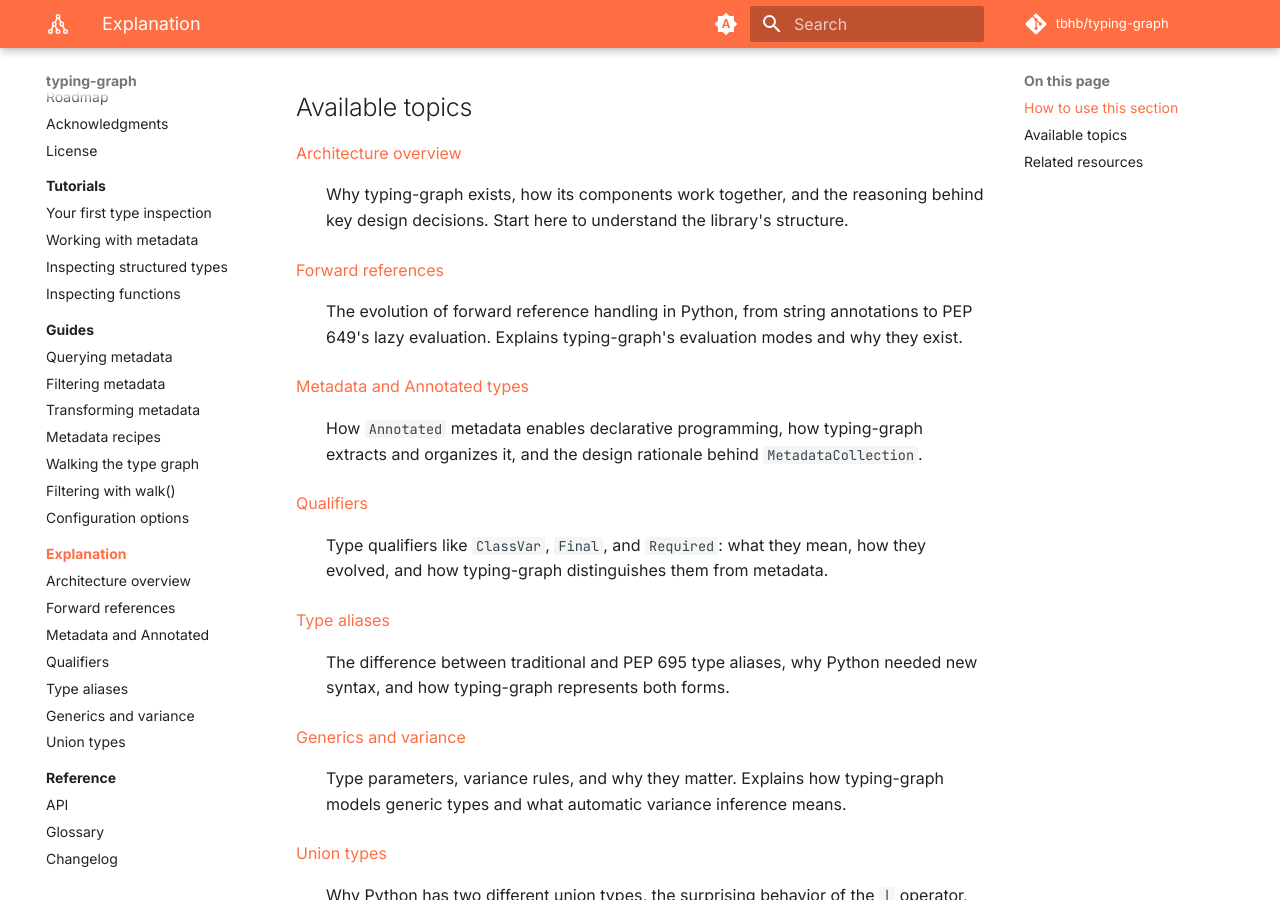
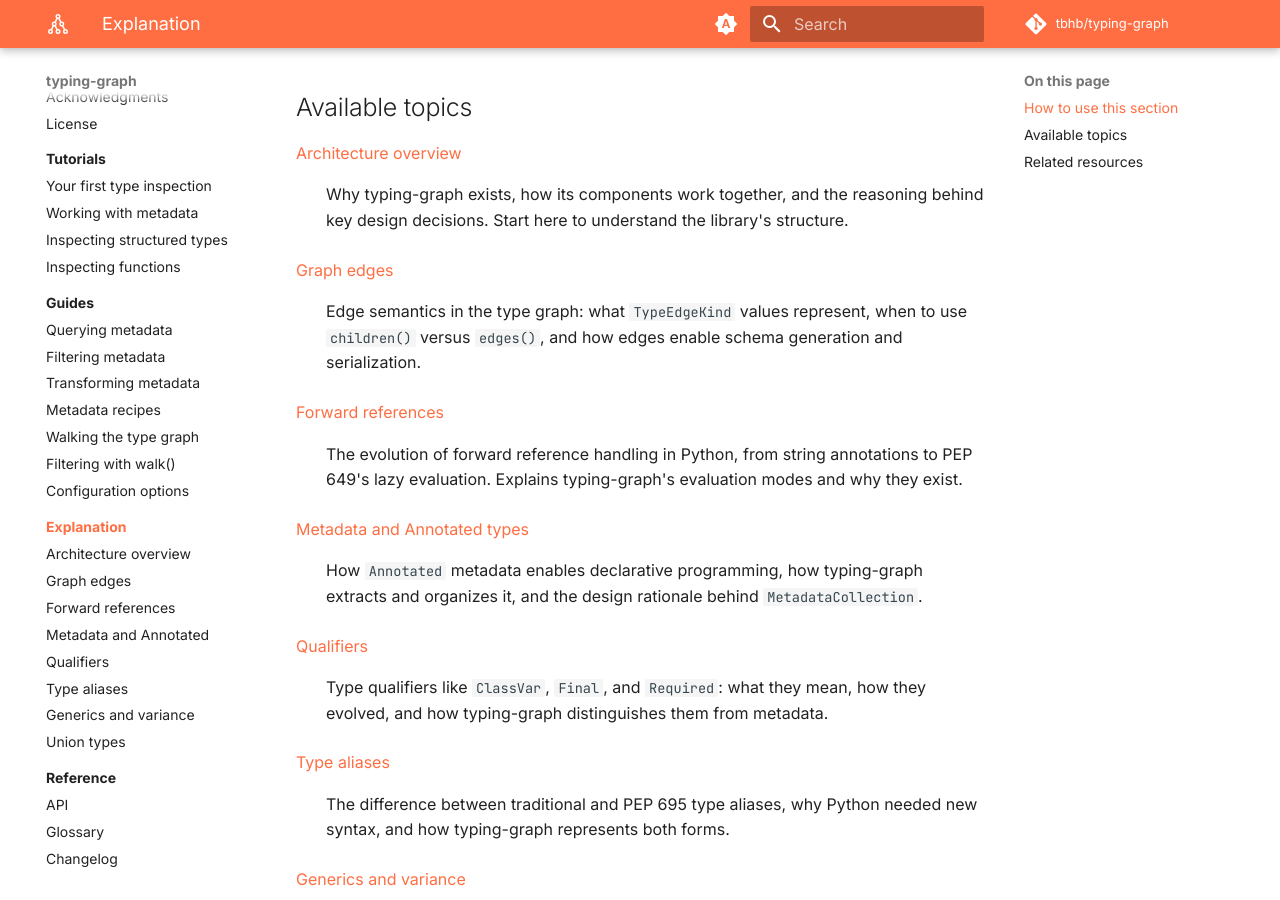
Before and after one commit to tbhb/typing-graph, an MkDocs documentation site: the page built from docs/explanation/index.md, in a window 1280 px wide and 900 px high, scrolled down 580 px. Built offline with MkDocs 1.6.1 and Material for MkDocs 9.7.7, drawn with Linux system fonts in a browser that asks for light colours; comment, search, counter and statistics services are not loaded.

Commit message:
docs: add graph edges explanation
Explain edge semantics in the type graph including TypeEdgeKind
meanings and when to use children() versus edges() for traversal.
The explanation covers structural, named, and meta-type edge
categories with practical guidance for schema generation and
serialization use cases.

```diff
--- a/docs/explanation/index.md
+++ b/docs/explanation/index.md
@@ -12,6 +12,9 @@ Each page explores a concept in depth. You don't need to read them in order, tho
 
 [Architecture overview](architecture.md)
 :   Why typing-graph exists, how its components work together, and the reasoning behind key design decisions. Start here to understand the library's structure.
+
+[Graph edges](graph-edges.md)
+:   Edge semantics in the type graph: what `TypeEdgeKind` values represent, when to use `children()` versus `edges()`, and how edges enable schema generation and serialization.
 
 [Forward references](forward-references.md)
 :   The evolution of forward reference handling in Python, from string annotations to PEP 649's lazy evaluation. Explains typing-graph's evaluation modes and why they exist.
--- a/mkdocs.yml
+++ b/mkdocs.yml
@@ -194,6 +194,7 @@ nav:
   - Explanation:
       - explanation/index.md
       - Architecture overview: explanation/architecture.md
+      - Graph edges: explanation/graph-edges.md
       - Forward references: explanation/forward-references.md
       - Metadata and Annotated: explanation/metadata.md
       - Qualifiers: explanation/qualifiers.md
```
Also changed, not shown: docs/explanation/graph-edges.md (+1 -1 lines).
